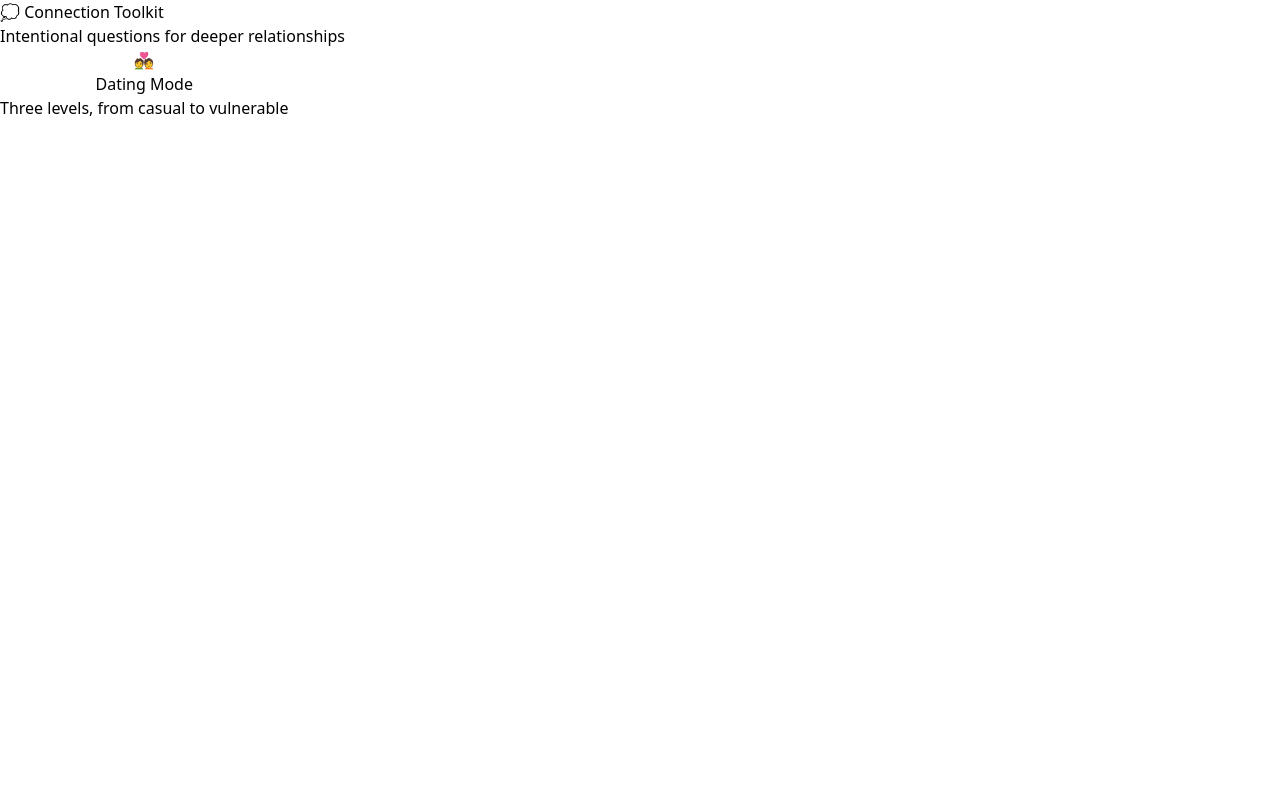
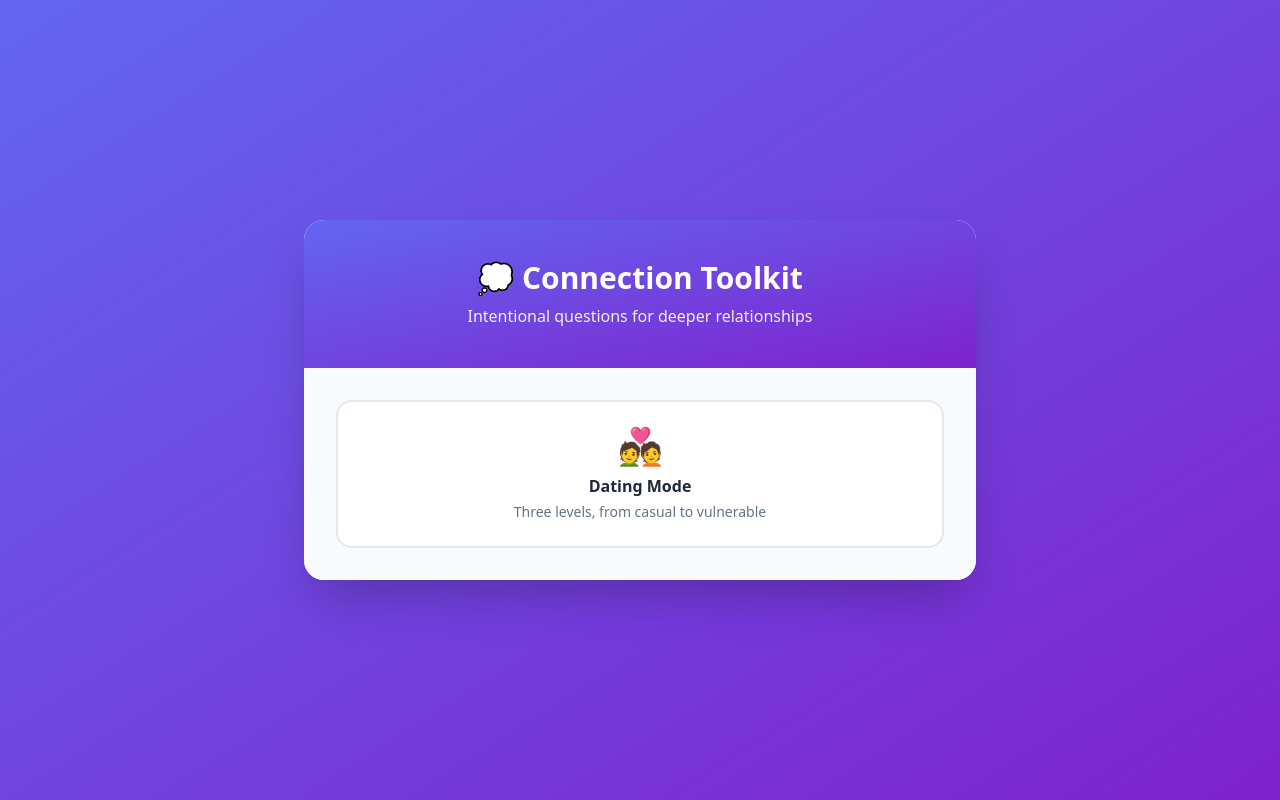
Before and after one commit to EnergizedAstronaut/Deep-Connection-Toolkit-Togetherness-Mode, a Next.js app: page / in a window 1280 px wide. Built offline with nearby package versions, Linux system fonts and the light colour scheme.

Commit message:
Create tailwind.config.js

```diff
--- /dev/null
+++ b/tailwind.config.js
@@ -0,0 +1,11 @@
+/** @type {import('tailwindcss').Config} */
+module.exports = {
+  content: [
+    './app/**/*.{js,jsx,ts,tsx}',
+    './components/**/*.{js,jsx,ts,tsx}',
+  ],
+  theme: {
+    extend: {},
+  },
+  plugins: [],
+};
```
